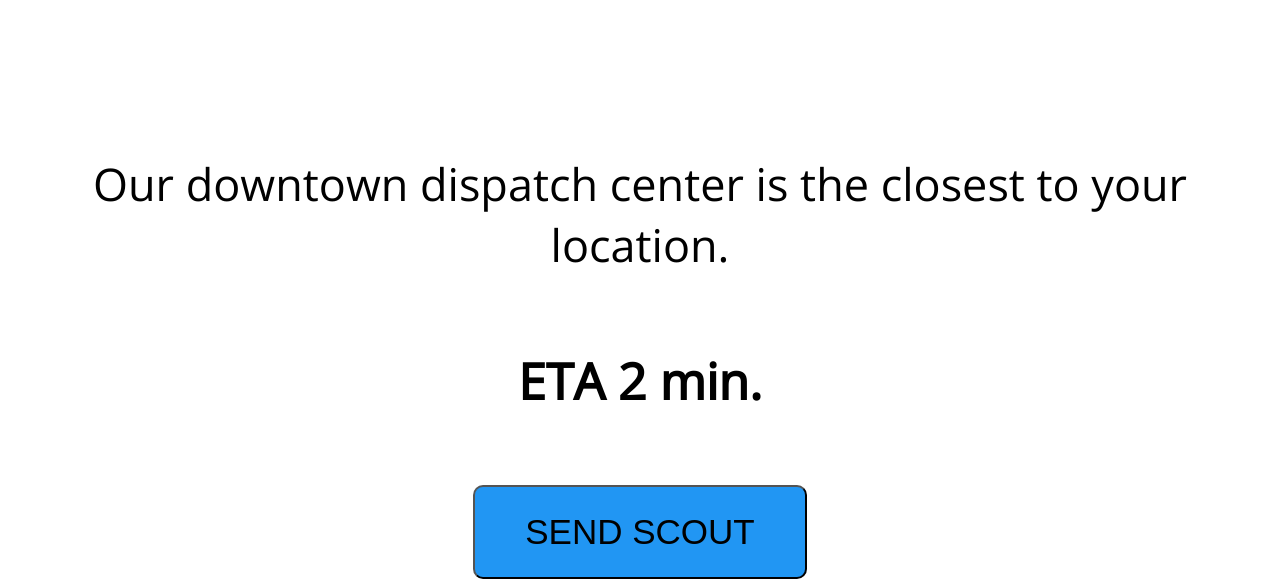
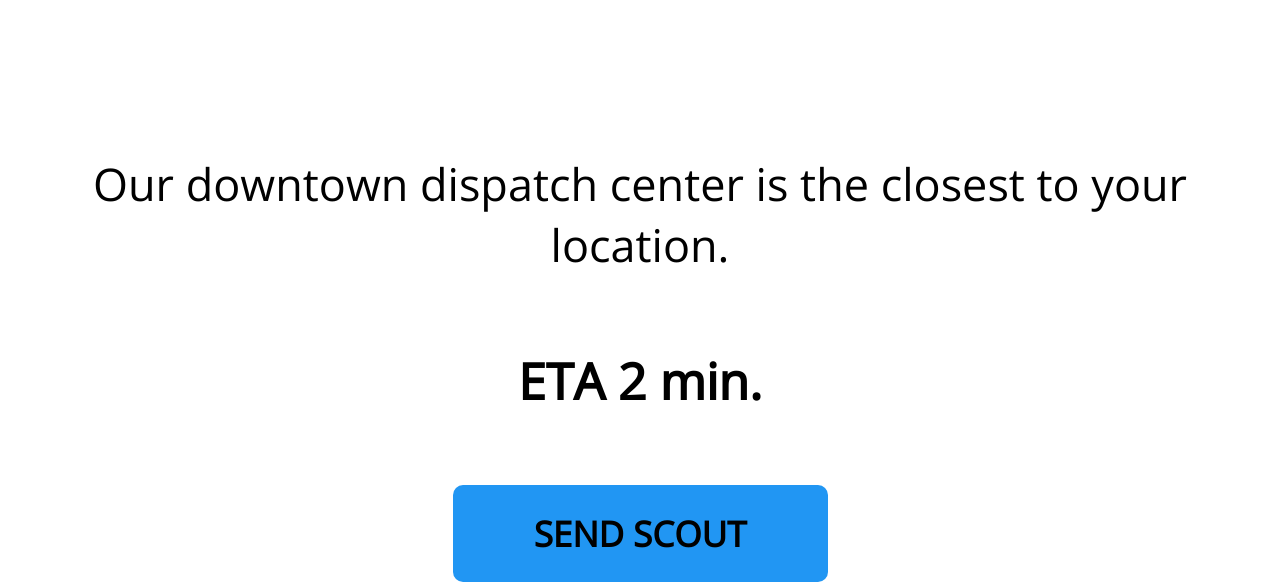
Before and after one commit to care0hlyn/Scout-UI, a plain HTML site: page index.html in a window 1280 px wide. Shown: the part 1354-1936 px from the top of the page. Drawn offline with nearby package versions, Linux system fonts and the light colour scheme.

Commit message:
btn for take off

```diff
--- a/index.html
+++ b/index.html
@@ -81,7 +81,8 @@
 				<div class="eta">
 					ETA 2 min.
 				</div>
-				<button class="send-scout" type="button">SEND SCOUT</button>
+				<!-- <button class="send-scout" type="button">SEND SCOUT</button> -->
+				<a href="scout://takeoff" class="send-scout">SEND SCOUT</a>
 				<!-- <button class="talk-to-scout" type="button"><a href="scout://talkToScout">TALK TO SCOUT</a></button> -->
 				<a href="scout://talkToScout" class="talk-to-scout">TALK TO SCOUT</a>
 			</div>
--- a/js/scripts.js
+++ b/js/scripts.js
@@ -77,7 +77,7 @@ function animateLogo() {
 $(document).ready(function(){
     // $(".loading").show();
     $(".talk-to-scout").hide();
-    // $(".onboard-1").hide();
+    $(".onboard-1").show();
     $(".loading").hide();
     // $(".onboarding-2").hide();
     // $(".onboarding-3").hide();
--- a/style.css
+++ b/style.css
@@ -311,6 +311,10 @@ body {
 	margin-left: auto;
 	margin-right: auto;
 	margin-top: 70px;
+	text-decoration: none;
+	text-align: center;
+	width: 275px;
+	font-weight: bold;
 }
 
 .eta {
@@ -414,5 +418,6 @@ body {
 	text-decoration: none;
 	text-align: center;
 	width: 275px;
+	font-weight: bold;
 
 }
```
